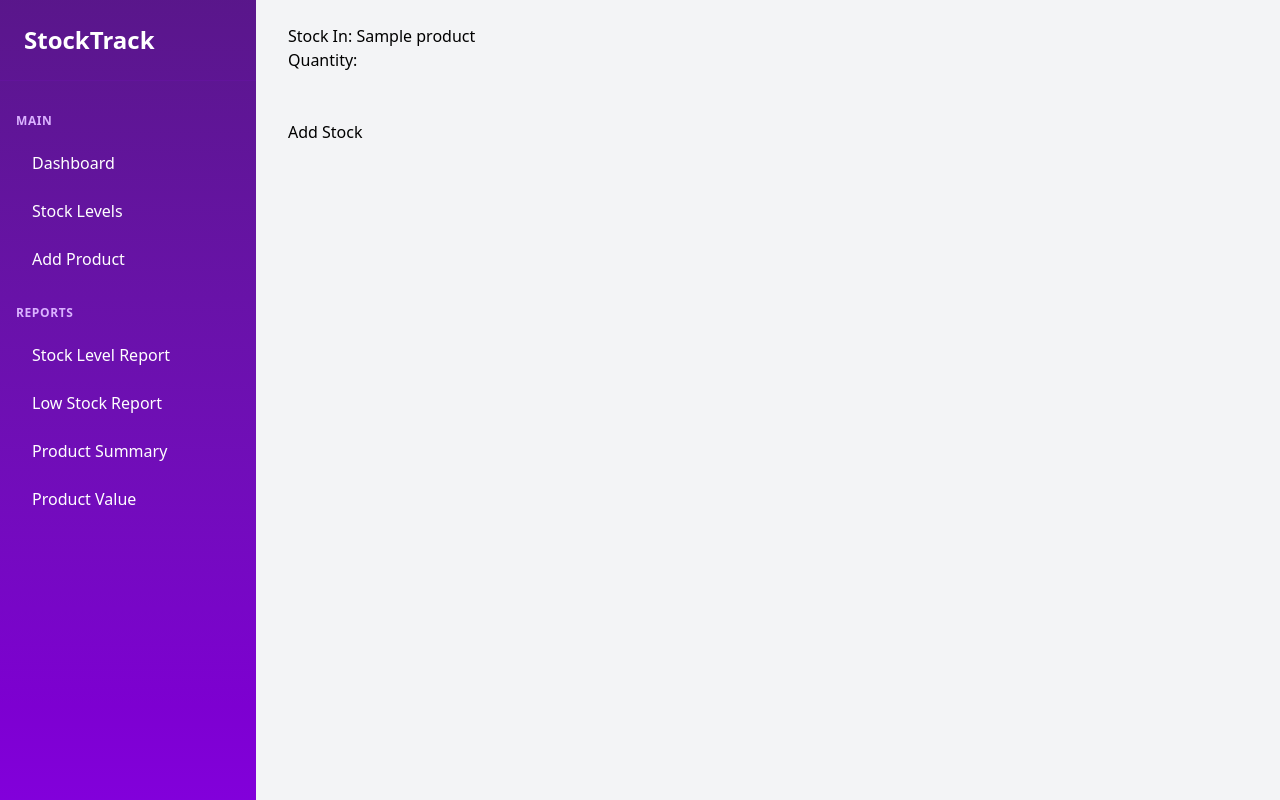
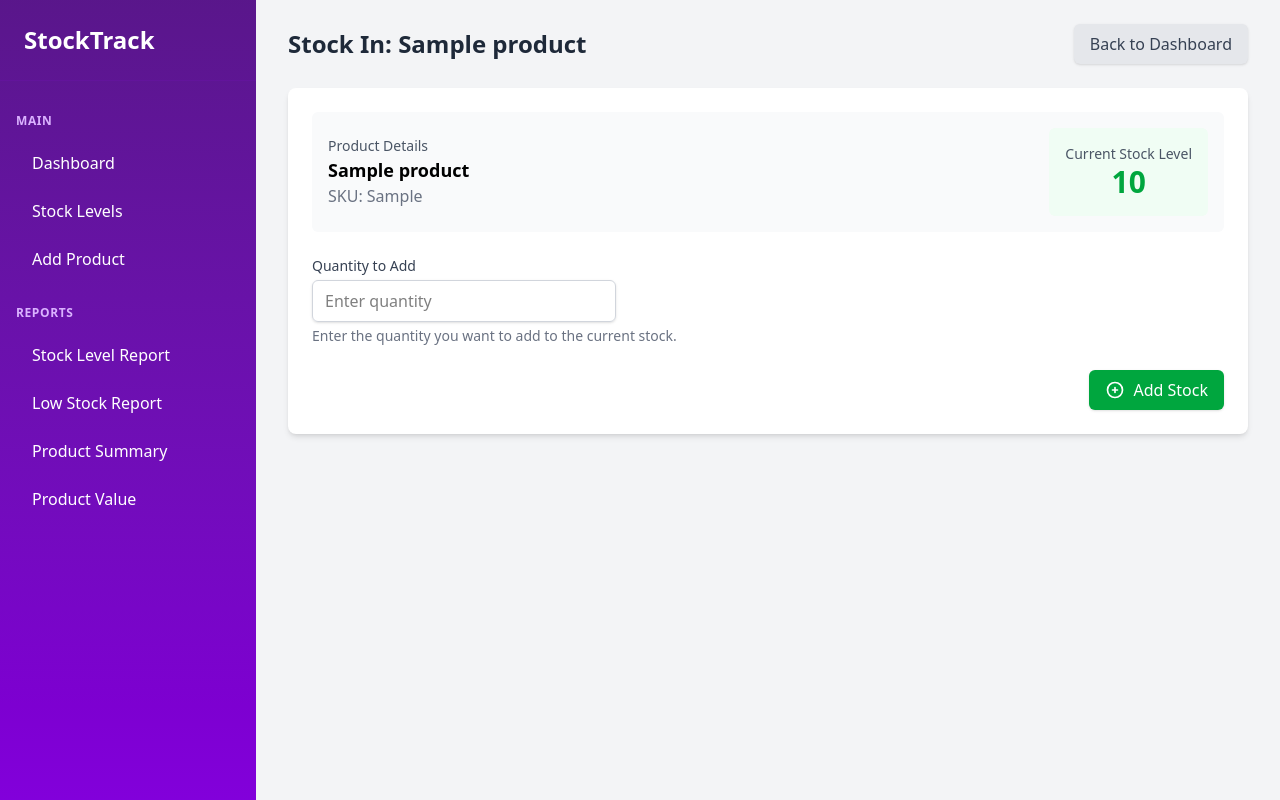
Before and after one commit to jujubear24/inventory_app, a Flask app: page /products/stock/in/1 in a window 1280 px wide. Run offline with Flask 3, Linux system fonts and the light colour scheme; tables that the repository leaves empty hold one stand-in row (values such as "Sample post").

Commit message:
feat[stock_in.html]: Add styling to 'stock_in page'

```diff
--- a/static/css/output.css
+++ b/static/css/output.css
@@ -21,9 +21,11 @@
     --color-amber-800: oklch(0.473 0.137 46.201);
     --color-amber-900: oklch(0.414 0.112 45.904);
     --color-yellow-500: oklch(0.795 0.184 86.047);
+    --color-green-50: oklch(0.982 0.018 155.826);
     --color-green-100: oklch(0.962 0.044 156.743);
     --color-green-500: oklch(0.723 0.219 149.579);
     --color-green-600: oklch(0.627 0.194 149.214);
+    --color-green-700: oklch(0.527 0.154 150.069);
     --color-green-800: oklch(0.448 0.119 151.328);
     --color-green-900: oklch(0.393 0.095 152.535);
     --color-blue-100: oklch(0.932 0.032 255.585);
@@ -415,6 +417,9 @@
   .mt-6 {
     margin-top: calc(var(--spacing) * 6);
   }
+  .mr-2 {
+    margin-right: calc(var(--spacing) * 2);
+  }
   .mb-1 {
     margin-bottom: calc(var(--spacing) * 1);
   }
@@ -1268,8 +1273,14 @@
   .bg-gray-800 {
     background-color: var(--color-gray-800);
   }
+  .bg-green-50 {
+    background-color: var(--color-green-50);
+  }
   .bg-green-100 {
     background-color: var(--color-green-100);
+  }
+  .bg-green-600 {
+    background-color: var(--color-green-600);
   }
   .bg-indigo-600 {
     background-color: var(--color-indigo-600);
@@ -2237,6 +2248,13 @@
       }
     }
   }
+  .hover\:bg-green-700 {
+    &:hover {
+      @media (hover: hover) {
+        background-color: var(--color-green-700);
+      }
+    }
+  }
   .hover\:bg-indigo-700 {
     &:hover {
       @media (hover: hover) {
@@ -2310,6 +2328,11 @@
       box-shadow: var(--tw-inset-shadow), var(--tw-inset-ring-shadow), var(--tw-ring-offset-shadow), var(--tw-ring-shadow), var(--tw-shadow);
     }
   }
+  .focus\:ring-green-500 {
+    &:focus {
+      --tw-ring-color: var(--color-green-500);
+    }
+  }
   .focus\:ring-indigo-500 {
     &:focus {
       --tw-ring-color: var(--color-indigo-500);
@@ -2337,11 +2360,36 @@
       grid-column: span 2 / span 2;
     }
   }
+  .md\:mb-0 {
+    @media (width >= 48rem) {
+      margin-bottom: calc(var(--spacing) * 0);
+    }
+  }
+  .md\:w-1\/3 {
+    @media (width >= 48rem) {
+      width: calc(1/3 * 100%);
+    }
+  }
   .md\:grid-cols-2 {
     @media (width >= 48rem) {
       grid-template-columns: repeat(2, minmax(0, 1fr));
     }
   }
+  .md\:flex-row {
+    @media (width >= 48rem) {
+      flex-direction: row;
+    }
+  }
+  .md\:items-center {
+    @media (width >= 48rem) {
+      align-items: center;
+    }
+  }
+  .md\:justify-between {
+    @media (width >= 48rem) {
+      justify-content: space-between;
+    }
+  }
   .lg\:grid-cols-4 {
     @media (width >= 64rem) {
       grid-template-columns: repeat(4, minmax(0, 1fr));
--- a/templates/products/stock_in.html
+++ b/templates/products/stock_in.html
@@ -1,10 +1,53 @@
 {% extends 'base.html' %}
 
+{% block title %}Stock In - {{ product.name }}{% endblock %}
+
 {% block content %}
-<h1>Stock In: {{ product.name }}</h1>
-<form method="POST" action="{{ url_for('routes.stock_in', product_id=product.id) }}">
-    <label for="quantity">Quantity:</label><br>
-    <input type="number" id="quantity" name="quantity"><br><br>
-    <input type="submit" value="Add Stock">
-</form>
+<div class="flex justify-between items-center mb-6">
+    <h1 class="text-2xl font-bold text-gray-800">Stock In: {{ product.name }}</h1>
+    <a href="{{ url_for('routes.product_list') }}"
+        class="inline-flex items-center px-4 py-2 bg-gray-200 text-gray-700 rounded-md shadow-sm hover:bg-gray-300 transition-colors">
+        Back to Dashboard
+    </a>
+</div>
+
+<div class="bg-white shadow-md rounded-lg overflow-hidden">
+    <div class="p-6">
+        <div class="mb-6">
+            <div class="flex flex-col md:flex-row md:items-center md:justify-between bg-gray-50 p-4 rounded-md">
+                <div class="mb-4 md:mb-0">
+                    <p class="text-gray-600 text-sm">Product Details</p>
+                    <p class="text-lg font-semibold">{{ product.name }}</p>
+                    <p class="text-gray-500">SKU: {{ product.sku }}</p>
+                </div>
+                <div class="bg-green-50 p-4 rounded-md text-center">
+                    <p class="text-gray-600 text-sm">Current Stock Level</p>
+                    <p class="text-3xl font-bold text-green-600">{{ product.stock_level }}</p>
+                </div>
+            </div>
+        </div>
+
+        <form method="POST" action="{{ url_for('routes.stock_in', product_id=product.id) }}" class="space-y-6">
+            <div>
+                <label for="quantity" class="block text-sm font-medium text-gray-700 mb-1">Quantity to Add</label>
+                <input type="number" id="quantity" name="quantity" min="1"
+                    class="w-full md:w-1/3 px-3 py-2 border border-gray-300 rounded-md shadow-sm focus:outline-none focus:ring-2 focus:ring-green-500 focus:border-transparent"
+                    placeholder="Enter quantity">
+                <p class="mt-1 text-sm text-gray-500">Enter the quantity you want to add to the current stock.</p>
+            </div>
+
+            <div class="flex justify-end">
+                <button type="submit"
+                    class="inline-flex items-center px-4 py-2 bg-green-600 text-white rounded-md shadow hover:bg-green-700 transition-colors focus:outline-none focus:ring-2 focus:ring-offset-2 focus:ring-green-500">
+                    <svg class="w-5 h-5 mr-2" fill="none" stroke="currentColor" viewBox="0 0 24 24"
+                        xmlns="http://www.w3.org/2000/svg">
+                        <path stroke-linecap="round" stroke-linejoin="round" stroke-width="2"
+                            d="M12 9v3m0 0v3m0-3h3m-3 0H9m12 0a9 9 0 11-18 0 9 9 0 0118 0z"></path>
+                    </svg>
+                    Add Stock
+                </button>
+            </div>
+        </form>
+    </div>
+</div>
 {% endblock %}
```
